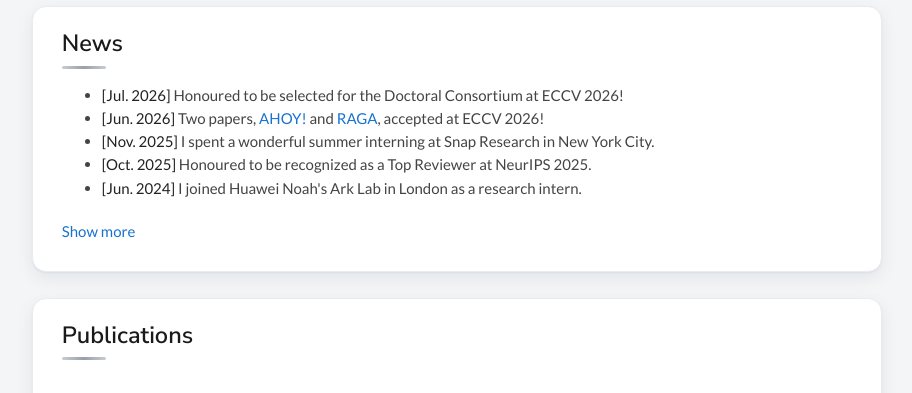
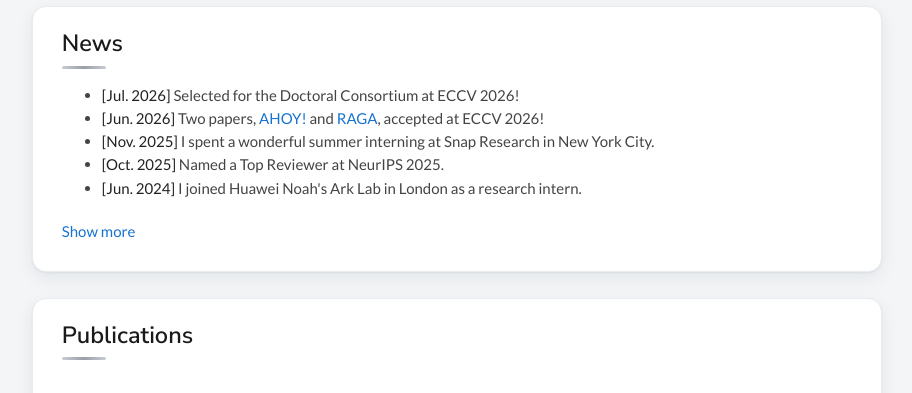
Before and after one commit to miraymen/miraymen.github.io, a Jekyll site: the page built from index.md, in a window 1280 px wide and 900 px high, cut to the strip 430-823 px from the top of the window. Shown: the whole strip, without its empty margins (183-1095 px from the left). Built offline with Jekyll 4.4.1, drawn with Linux system fonts in a browser that asks for light colours; a style sheet for code colours, icons or effects is not loaded.

Commit message:
Tighten news wording; drop repeated Honoured

```diff
--- a/index.md
+++ b/index.md
@@ -6,10 +6,10 @@ layout: homepage
 ## News
 
 <ul id="news-list">
-  <li><strong>[Jul. 2026]</strong> Honoured to be selected for the Doctoral Consortium at ECCV 2026!</li>
+  <li><strong>[Jul. 2026]</strong> Selected for the Doctoral Consortium at ECCV 2026!</li>
   <li><strong>[Jun. 2026]</strong> Two papers, <a href="https://miraymen.github.io/ahoy/">AHOY!</a> and <a href="https://miraymen.github.io/raga/">RAGA</a>, accepted at ECCV 2026!</li>
   <li><strong>[Nov. 2025]</strong> I spent a wonderful summer interning at Snap Research in New York City.</li>
-  <li><strong>[Oct. 2025]</strong> Honoured to be recognized as a Top Reviewer at NeurIPS 2025.</li>
+  <li><strong>[Oct. 2025]</strong> Named a Top Reviewer at NeurIPS 2025.</li>
   <li><strong>[Jun. 2024]</strong> I joined Huawei Noah's Ark Lab in London as a research intern.</li>
   <li class="news-more"><strong>[Jun. 2024]</strong> We organized the <a href="https://3dcompat-dataset.org/workshop/C3DV24/">Compositional 3D Vision Workshop</a> at CVPR 2024.</li>
   <li class="news-more"><strong>[Mar. 2024]</strong> Our paper <a href="https://arxiv.org/abs/2304.02061">Generating Continual Human Motion in Diverse 3D Scenes</a> was presented at 3DV 2024 in Davos.</li>
```
